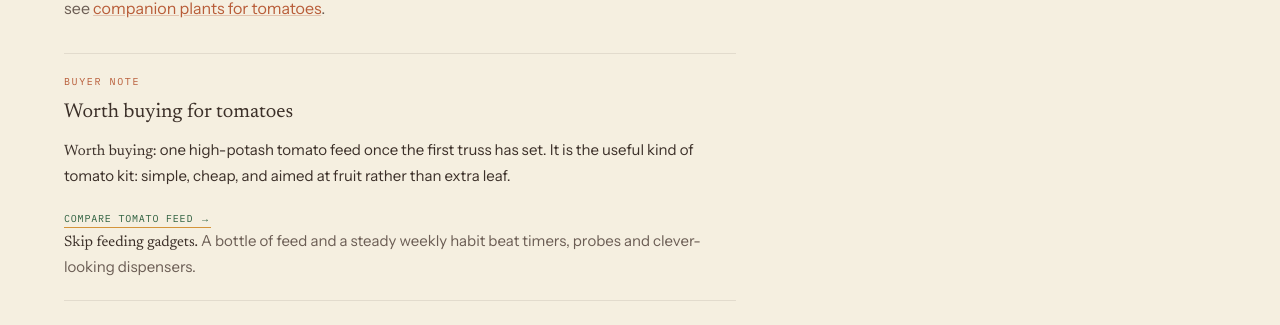
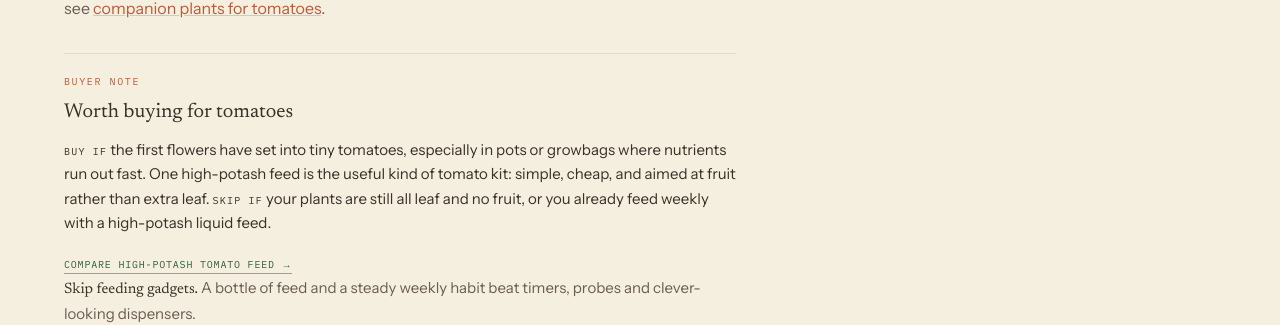
Before and after one commit to katecreates11/whattosow, a Next.js app: page /guides/growing-tomatoes-outdoors-vs-greenhouse in a window 1280 px wide. Shown: the part 2158-2483 px from the top of the page. Built offline with nearby package versions, Linux system fonts and the light colour scheme; no server answers.

Commit message:
fix: sharpen tomato feed buyer note

```diff
--- a/src/app/guides/growing-tomatoes-outdoors-vs-greenhouse/page.tsx
+++ b/src/app/guides/growing-tomatoes-outdoors-vs-greenhouse/page.tsx
@@ -25,11 +25,15 @@ function TomatoBuyerNote() {
       </h3>
       <div className="space-y-4 text-[15px] leading-relaxed">
         <p className="text-earth">
-          <span className="font-serif">Worth buying:</span> one high-potash tomato feed once the first truss has set.
-          It is the useful kind of tomato kit: simple, cheap, and aimed at fruit rather than extra leaf.
+          <span className="font-mono text-[10px] uppercase tracking-[0.12em] text-earth">Buy if</span>{" "}
+          the first flowers have set into tiny tomatoes, especially in pots or growbags where nutrients run out fast.
+          One high-potash feed is the useful kind of tomato kit: simple, cheap, and aimed at fruit rather than extra
+          leaf.{" "}
+          <span className="font-mono text-[10px] uppercase tracking-[0.12em] text-earth">Skip if</span>{" "}
+          your plants are still all leaf and no fruit, or you already feed weekly with a high-potash liquid feed.
         </p>
         <AffiliateLink href={az("tomato feed high potash")} product="tomato feed" type="gear" merchant="amazon-uk" position="tomatoes-feed" className="font-mono text-[10px] uppercase tracking-[0.08em] text-allotment border-b border-amber pb-0.5 hover:text-allotment-dark transition-colors">
-          Compare tomato feed &rarr;
+          Compare high-potash tomato feed &rarr;
         </AffiliateLink>
         <p className="text-earth-light">
           <span className="font-serif text-earth">Skip feeding gadgets.</span> A bottle of feed and a steady weekly
```
Also changed, not shown: 1 other file (tests, documents, lock files or other folders).
